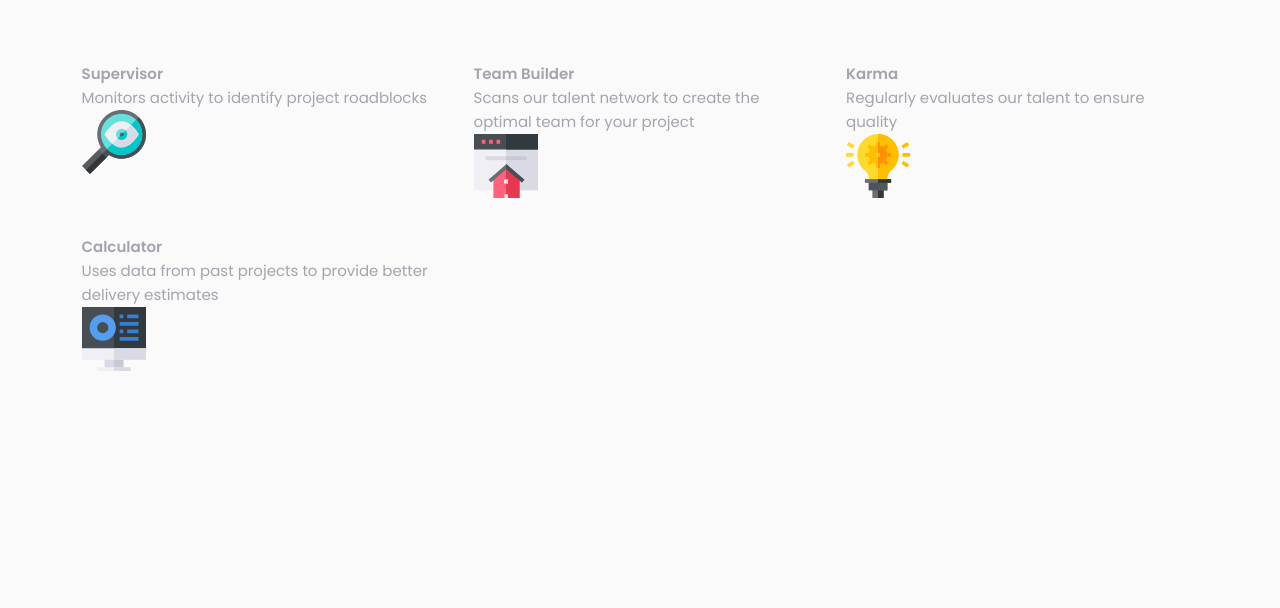
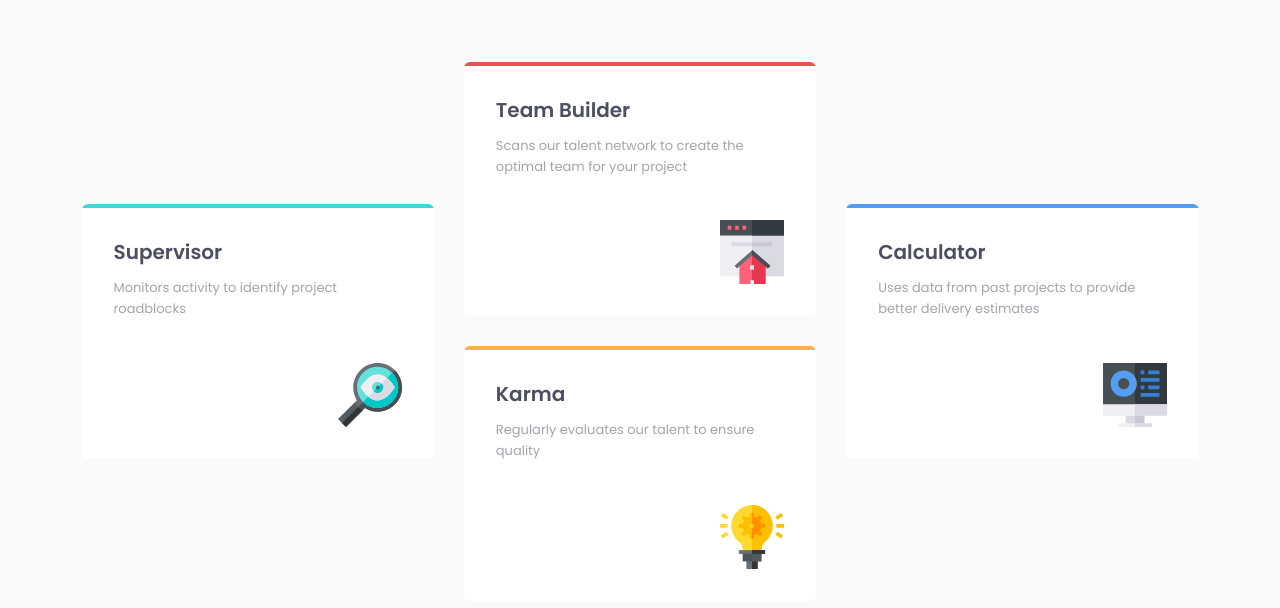
Before and after one commit to iPavelGeorgiev/four-card-feature-section, a website: page src/index.html in a window 1280 px wide. Shown: the part 242-850 px from the top of the page. Before the commit the page ends 800 px from the top, so only its background shows below. Drawn offline with Linux system fonts and the light colour scheme.

Commit message:
Add card component

```diff
--- /dev/null
+++ b/src/scss/components/_card.scss
@@ -0,0 +1,74 @@
+@use "../abstracts/colors";
+@use "../abstracts/variables" as vars;
+
+.tool-card {
+  position: relative;
+  background-color: colors.$white;
+  border-radius: 0.6rem;
+  padding: 3.2rem;
+  overflow: hidden;
+
+  &-title {
+    font-size: 2rem;
+    color: colors.$very-dark-blue;
+    margin-bottom: 1rem;
+  }
+
+  &-desc {
+    font-size: 1.3rem;
+    margin-bottom: 4.3rem;
+  }
+
+  &-icon {
+    height: 6.4rem;
+    width: 6.4rem;
+    float: right;
+
+    &::after {
+      content: "";
+      display: block;
+      clear: both;
+    }
+  }
+
+  &::before {
+    content: "";
+    position: absolute;
+    top: 0;
+    left: 0;
+    height: 0.4rem;
+    width: 100%;
+  }
+
+  &:nth-of-type(1) {
+    grid-area: first;
+
+    &::before {
+      background-color: colors.$cyan;
+    }
+  }
+
+  &:nth-of-type(2) {
+    grid-area: second;
+
+    &::before {
+      background-color: colors.$red;
+    }
+  }
+
+  &:nth-of-type(3) {
+    grid-area: third;
+
+    &::before {
+      background-color: colors.$orange;
+    }
+  }
+
+  &:nth-of-type(4) {
+    grid-area: fourth;
+
+    &::before {
+      background-color: colors.$blue;
+    }
+  }
+}
--- a/src/scss/main.scss
+++ b/src/scss/main.scss
@@ -4,3 +4,4 @@
 @use "./abstracts/variables";
 @use "./abstracts/breakpoints";
 @use "./components/tools";
+@use "./components/card";
```
Also changed, not shown: src/css/main.css.
